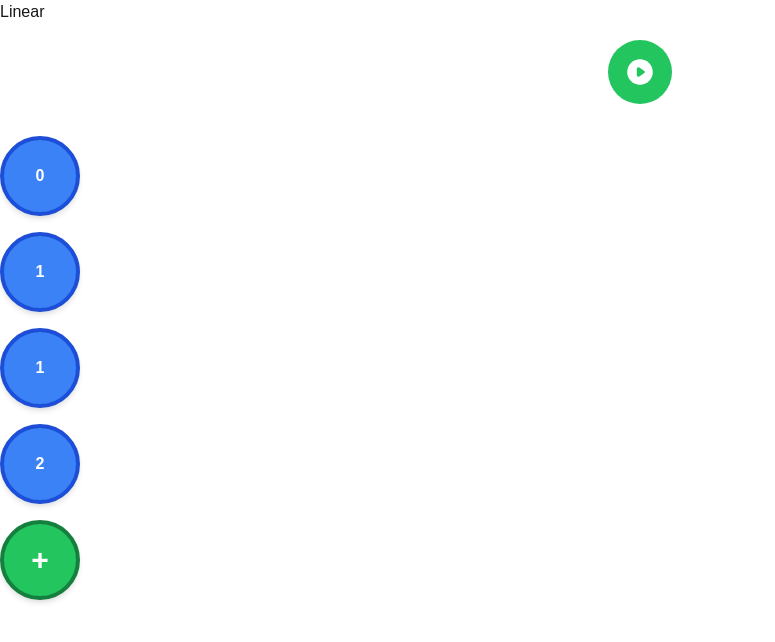
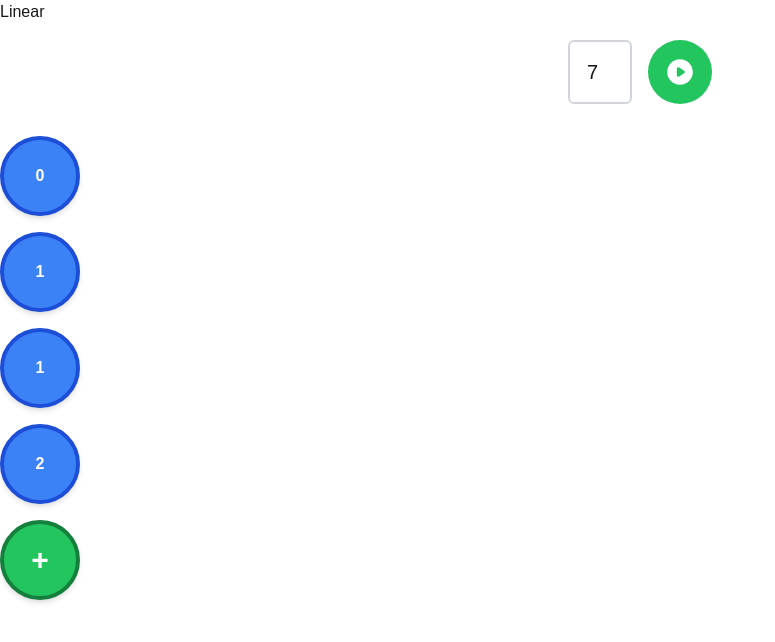
Before and after one commit to jwaldor/algorithm-visualization, a Next.js app in the folder visualization/algovis/: page /linear in a window 1280 px wide. Shown: the top 642 px of the page, without its empty margins (0-775 px from the left). Built offline with nearby package versions, Linux system fonts and the light colour scheme.

Commit message:
make box for entering search term and make search circle disappear when search term is changed

```diff
--- a/visualization/algovis/src/app/linear/page.tsx
+++ b/visualization/algovis/src/app/linear/page.tsx
@@ -80,9 +80,9 @@ function useSetInterval(callback: () => void, delay: number | null) {
 }
 
 export default function Page() {
-    const [i, setI] = useState(0);
+    const [i, setI] = useState<number|undefined>(undefined);
     const [numbers, setNumbers] = useState<number[]>([0,1,1,2]);
-    const [searchTerm, setSearchTerm] = useState<number | null>(1);
+    const [searchTerm, setSearchTerm] = useState<number | null>(7);
     const [executing, setExecuting] = useState<boolean>(false);
     const [found, setFound] = useState<number|undefined>();
 
@@ -98,6 +98,7 @@ export default function Page() {
         if (searchTerm !== null && !executing){
             console.log("here2")
             setI(0);
+            setFound(undefined);
             setExecuting(true);
             // useSetInterval(algorithmStep,1000);
         }
@@ -105,7 +106,7 @@ export default function Page() {
     };
 
     const algorithmStep = () => {
-        if (i < numbers.length && searchTerm !== null) {
+        if (i! < numbers.length && searchTerm !== null) {
             console.log(numbers[i],searchTerm)
             if (numbers[i] === searchTerm) {
                 console.log("found!")
@@ -114,7 +115,7 @@ export default function Page() {
                 setExecuting(false);
             } else {
                 // Move to the next element
-                setI(i+1);
+                setI(i!+1);
                 // setTimeout(algorithmStep, 1000); // Delay for visualization
             }
         } else {
@@ -134,6 +135,16 @@ export default function Page() {
             <h1>Linear</h1>
             <div className="flex flex-col justify-center gap-4 my-4">
                 <div className="flex items-center justify-center mb-4">
+                    <input
+                        type="number"
+                        value={searchTerm !== null ? searchTerm : ''}
+                        onChange={(e) => {
+                            setSearchTerm(Number(e.target.value))
+                            setI(undefined)
+                        }}
+                        className="w-16 h-16 text-center text-xl border-2 border-gray-300 rounded-md mr-4 focus:outline-none focus:ring-2 focus:ring-blue-400"
+                        placeholder="Term"
+                    />
                     <button
                         onClick={execute}
                         className="w-16 h-16 rounded-full bg-green-500 hover:bg-green-600 focus:outline-none focus:ring-2 focus:ring-green-400 focus:ring-opacity-50 transition-colors duration-200 flex items-center justify-center"
@@ -155,8 +166,8 @@ export default function Page() {
                             found={found}
                         />
 
-                        {executing && searchTerm !== null && index === i && (
-                            <div className="ml-4 w-20 h-20 rounded-full bg-red-400 border-4 border-red-600 grid place-items-center text-white">
+                        {i !== undefined && searchTerm !== null && index === i && (
+                            <div className={`ml-4 w-20 h-20 rounded-full ${found !== undefined ? 'bg-purple-500 border-purple-600' : 'bg-red-400 border-red-600'} border-4 grid place-items-center text-white`}>
                                 {searchTerm}
                             </div>
                         )}
@@ -171,3 +182,5 @@ export default function Page() {
 // add animations
 // add highlight for currently selected item
 //add set searchTerm entry
+// add "computer consciousness" area
+//make searcher change color when it finds
```
